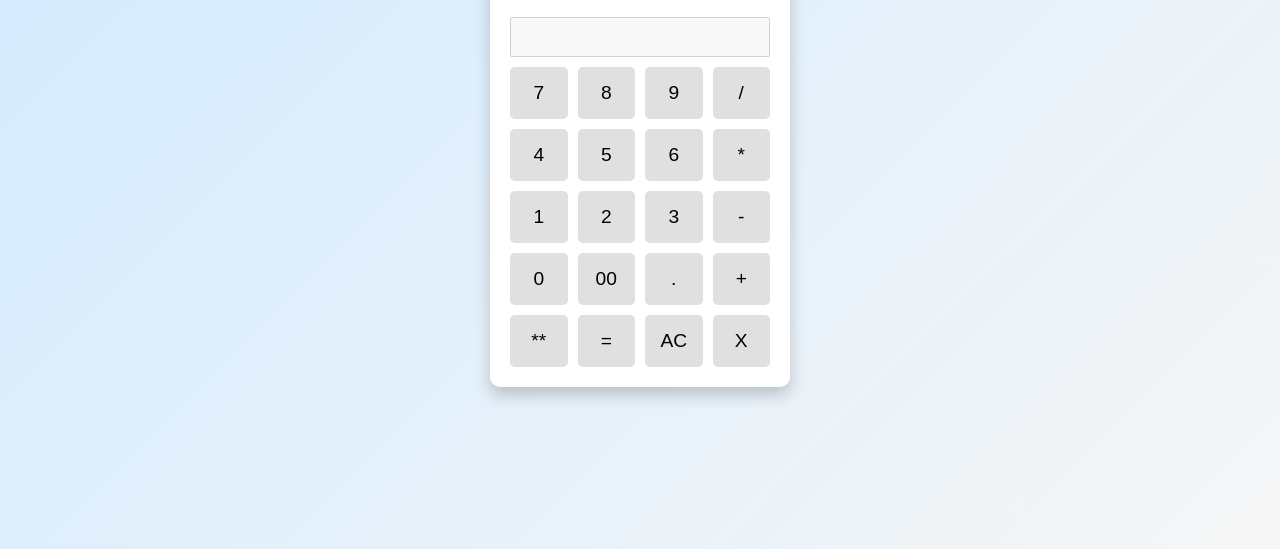
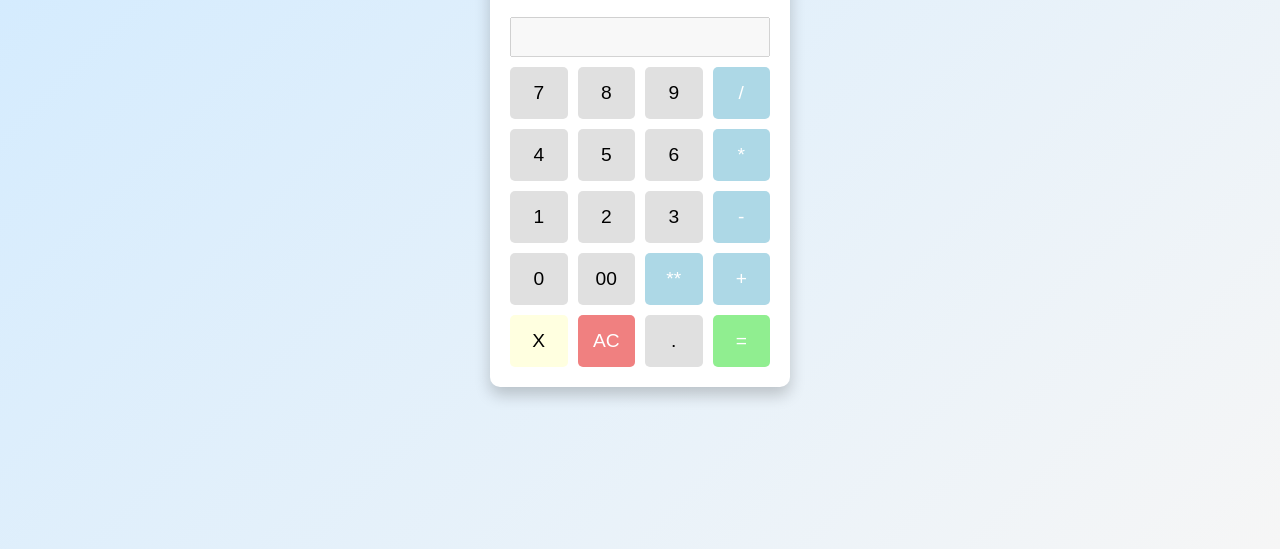
Before and after one commit to ARVIND-46/CODSOFT_calculator, a plain HTML site: page index.html in a window 1280 px wide. Shown: the part 251-800 px from the top of the page. Drawn offline with Linux system fonts and the light colour scheme.

Commit message:
color has been added

```diff
--- a/index.html
+++ b/index.html
@@ -23,23 +23,23 @@
         <button>7</button>
         <button>8</button>
         <button>9</button>
-        <button>/</button>
+        <button class="operator">/</button>
         <button>4</button>
         <button>5</button>
         <button>6</button>
-        <button>*</button>
+        <button class="operator">*</button>
         <button>1</button>
         <button>2</button>
         <button>3</button>
-        <button>-</button>
+        <button class="operator">-</button>
         <button>0</button>
         <button>00</button>
-        <button>.</button>
-        <button>+</button>
-        <button>**</button>
-        <button>=</button>
+        <button class="operator">**</button>
+        <button  class="operator">+</button>
+        <button id="backspace">X</button>
         <button id="clear">AC</button>
-        <button id="backspace">X</button>
+         <button>.</button>
+        <button id="answer">=</button>
       </div>
     </div>
 
--- a/styles.css
+++ b/styles.css
@@ -54,7 +54,25 @@ button {
   cursor: pointer;
   transition: background-color 0.2s ease;
 }
-
+.operator {
+  background-color:lightblue;
+  color: white;
+}
+.operator:hover{
+  background-color: rgb(43, 43, 92)
+}
+#answer {
+  background-color: lightgreen;
+  color: white;
+}
+#clear {
+  background-color: lightcoral;
+  color: white;
+}
+#backspace {
+  background-color: lightyellow;
+  color: black;
+}
 button:hover {
   background-color: #d0d0d0;
 }
```
